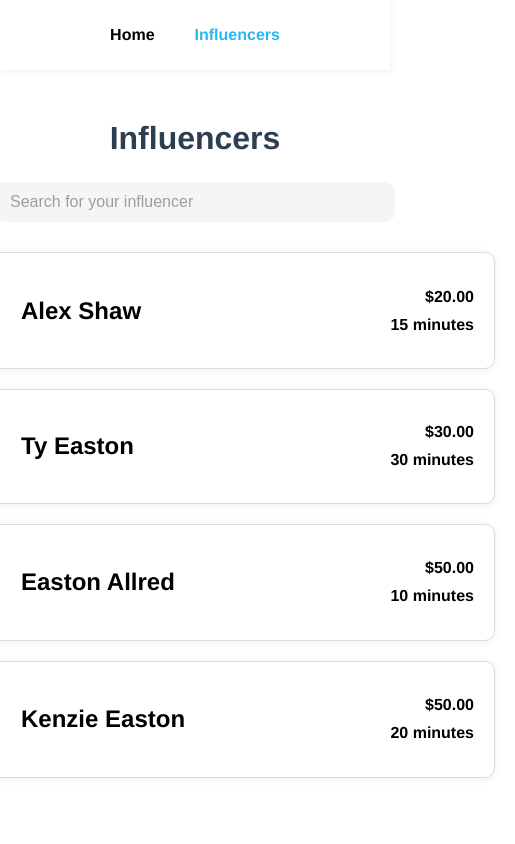
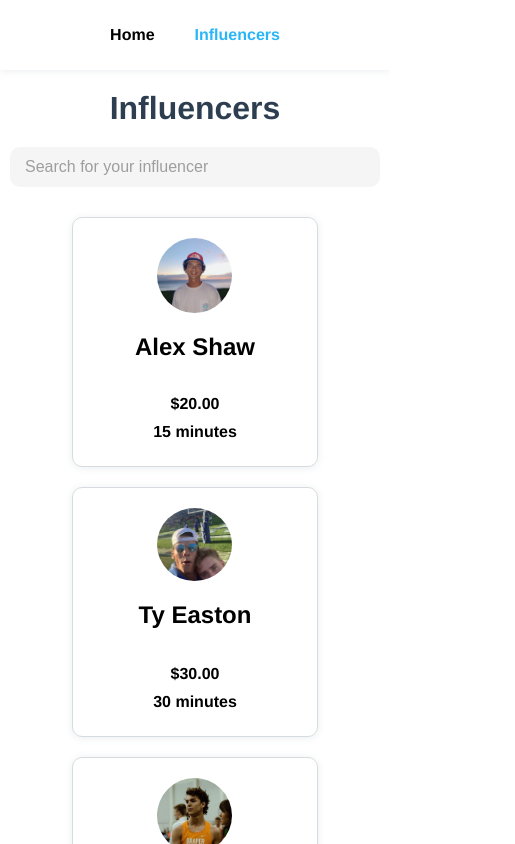
Before and after one commit to alexgshaw/lyvli-original, a Vue app: page /influencers in a window 390 px wide. Shown: the top 844 px of the page, 515 px wide, since content can reach past the window. Built offline with nearby package versions, Linux system fonts and the light colour scheme.

Commit message:
responsive design

```diff
--- a/src/App.vue
+++ b/src/App.vue
@@ -18,6 +18,10 @@
 </template>
 
 <style>
+html {
+  scroll-behavior: smooth;
+}
+
 * {
   margin: 0;
   padding: 0;
@@ -146,4 +150,11 @@ button:hover {
   font-weight: bold;
   color: black;
 }
+
+@media only screen and (max-width: 960px) {
+  #nav {
+    position: static;
+    margin-bottom: 20px;
+  }
+}
 </style>
--- a/src/mock-data.js
+++ b/src/mock-data.js
@@ -74,7 +74,7 @@ let users = [{
   profilePhoto: "/images/easton.jpg",
   availability: [{
       year: 2021,
-      month: 9,
+      month: 10,
       day: 2,
       startHour: 12,
       startMin: 0,
@@ -83,16 +83,16 @@ let users = [{
     },
     {
       year: 2021,
-      month: 9,
+      month: 10,
       day: 14,
       startHour: 18,
       startMin: 0,
-      endHour: 19,
+      endHour: 21,
       endMin: 0,
     },
     {
       year: 2021,
-      month: 9,
+      month: 10,
       day: 29,
       startHour: 14,
       startMin: 0,
--- a/src/views/Influencers.vue
+++ b/src/views/Influencers.vue
@@ -1,7 +1,7 @@
 <template>
   <div class="influencers-container">
     <h1 class="title">Influencers</h1>
-    <div class="search">
+    <div class="search-form">
       <form class="pure-form">
         <!-- <i class="fas fa-search icon"></i> -->
         <input
@@ -128,4 +128,83 @@ export default {
 .info h4 {
   margin: 5px 0;
 }
+
+@media only screen and (max-width: 600px) {
+  .influencers-container {
+    display: flex;
+    flex-direction: column;
+    align-items: center;
+    flex: 1;
+    width: 100%;
+  }
+
+  .search-form {
+    width: 100%;
+  }
+
+  .pure-form {
+    display: flex;
+    /* align-self: stretch; */
+  }
+
+  #search {
+    margin: 0 10px;
+    width: auto;
+    flex: 1;
+    margin-bottom: 20px;
+  }
+
+  .influencers {
+    display: flex;
+    /* width: 100%;
+    padding: 0 20px; */
+    flex-direction: column;
+    align-items: center;
+    justify-content: center;
+  }
+
+  .influencer {
+    display: flex;
+    align-items: center;
+    justify-content: space-between;
+    box-shadow: 0 1px 8px 0 #ebedef;
+    border: 1px solid #d6dbdf;
+    border-radius: 10px;
+    width: 600px;
+    padding: 20px;
+    margin: 10px 20px;
+    text-decoration: none;
+    color: black;
+
+    /* width: 250px; */
+    width: 100%;
+    height: 250px;
+    flex-direction: column;
+  }
+
+  .person {
+    display: flex;
+    align-items: center;
+    text-align: center;
+
+    flex-direction: column;
+  }
+
+  .person img {
+    width: 75px;
+    border-radius: 50%;
+    margin-right: 30px;
+
+    margin-right: 0;
+    margin-bottom: 20px;
+  }
+
+  .info {
+    display: flex;
+    flex-direction: column;
+    align-items: flex-end;
+
+    align-items: center;
+  }
+}
 </style>
--- a/src/views/Schedule.vue
+++ b/src/views/Schedule.vue
@@ -1,8 +1,13 @@
 <template>
   <div class="schedule-appointment">
     <div class="card">
+      <div class="card-selection">
         <div class="card-info">
-        <img class="profile-photo" :src="user.profilePhoto" :alt="user.name" />
+          <img
+            class="profile-photo"
+            :src="user.profilePhoto"
+            :alt="user.name"
+          />
           <h1>Call with {{ user.name }}</h1>
           <div class="card-info-details">
             <h3>Duration: {{ user.duration }} minutes</h3>
@@ -12,7 +17,7 @@
             <p>{{ user.message }}</p>
           </div>
         </div>
-      <div class="vert-div"></div>
+        <!-- <div class="vert-div"></div> -->
         <div class="card-calendar">
           <h2 id="date-time">Select a Date &#38; Time</h2>
           <h3 id="month-name">{{ monthName }} {{ year }}</h3>
@@ -30,9 +35,11 @@
             </div>
             <div
               class="calendar-day"
-            v-for="blank in Array(startDayIndex)"
-            :key="blank"
-          ></div>
+              v-for="(blank, i) in Array(startDayIndex)"
+              :key="i"
+            >
+              {{ blank }}
+            </div>
             <div
               class="calendar-date"
               :class="{
@@ -43,24 +50,25 @@
               }"
               v-on="date.option ? { click: () => setCurrentDate(date) } : {}"
               v-for="date in dates"
-            :key="date"
+              :key="date.fullDate.getTime()"
             >
               {{ date.fullDate.getDate() }}
             </div>
           </div>
         </div>
-      <div class="vert-div"></div>
+      </div>
+
+      <!-- <div class="vert-div"></div> -->
+      <!-- <div class="horizontal-div"></div> -->
+    </div>
+    <div class="card">
       <div id="card-availability">
-        <h3 v-if="timeSlots.length === 0">Select a Date</h3>
-
-        <!-- <router-link
-          v-else
-          class="button"
-          v-for="timeSlot in timeSlots"
-          :to="'/schedule-form/' + user.name"
-        > -->
+        <h2>Open Time Slots</h2>
+        <h3 class="default-message" v-if="timeSlots.length === 0">
+          Select a Date
+        </h3>
+        <div v-else class="buttons">
           <router-link
-          v-else
             class="button"
             v-for="timeSlot in timeSlots"
             :key="formatDateTime(timeSlot)"
@@ -71,10 +79,7 @@
           >
             {{ formatDateTime(timeSlot) }}
           </router-link>
-
-        <!-- <a v-else class="button" @click="log" v-for="timeSlot in timeSlots">
-          {{ formatDateTime(timeSlot) }}
-        </a> -->
+        </div>
       </div>
     </div>
   </div>
@@ -176,6 +181,10 @@ export default {
   methods: {
     setCurrentDate(date) {
       this.currentDate = date;
+
+      // Scroll the next section into view
+      let cardAvailability = document.querySelector("#card-availability");
+      cardAvailability.scrollIntoView();
     },
     iterateMonth(direction) {
       this.month = this.month + direction;
@@ -205,7 +214,9 @@ export default {
 <style scoped>
 .schedule-appointment {
   display: flex;
+  flex-direction: column;
   align-items: center;
+  max-width: 900px;
 }
 
 .user-icons {
@@ -239,15 +250,32 @@ export default {
   display: flex;
   width: auto;
   /* TODO figure out a better way to do this */
-  height: 590px;
+  /* height: 590px; */
   box-shadow: 0 1px 8px 0 #ebedef;
   border: 1px solid #d6dbdf;
   border-radius: 10px;
+
+  flex-direction: column;
+  align-items: center;
+
+  margin: 20px 0;
+  width: 100%;
+}
+
+.card-selection {
+  display: flex;
+  height: 590px;
 }
 
 .vert-div {
   min-height: 100%;
   width: 1px;
+  background-color: #d6dbdf;
+}
+
+.horizontal-div {
+  min-width: 100%;
+  height: 1px;
   background-color: #d6dbdf;
 }
 
@@ -354,13 +382,23 @@ export default {
   background-color: #29b6f6;
 }
 
+.buttons {
+  display: flex;
+  align-items: center;
+  justify-content: center;
+  flex-wrap: wrap;
+}
+
 #card-availability {
   display: flex;
   flex-direction: column;
   align-items: center;
   justify-content: center;
   padding: 40px;
-  width: 250px;
+}
+
+#card-availability h2 {
+  margin-bottom: 20px;
 }
 
 .button {
@@ -380,4 +418,118 @@ export default {
   transition: 0.2s; */
   cursor: pointer;
 }
+
+@media only screen and (min-width: 501px) and (max-width: 960px) {
+  .card-selection {
+    flex-direction: column;
+    align-items: center;
+    height: auto;
+  }
+
+  .vert-div,
+  .horizontal-div {
+    display: none;
+  }
+
+  .card {
+    box-shadow: none;
+    border: none;
+    border-radius: 0;
+    flex-direction: column;
+    align-items: center;
+    height: auto;
+  }
+
+  #card-availability {
+    width: auto;
+    padding: 0 20px;
+  }
+
+  .buttons {
+    display: grid;
+    grid-template-columns: repeat(2, 1fr);
+    gap: 8px;
+  }
+}
+
+/* @media only screen and (max-width: 600px) { */
+@media only screen and (max-width: 500px) {
+  .card-selection {
+    flex-direction: column;
+    align-items: center;
+    height: auto;
+  }
+
+  .card {
+    box-shadow: none;
+    border: none;
+    border-radius: 0;
+    flex-direction: column;
+    align-items: center;
+    height: auto;
+  }
+
+  .vert-div,
+  .horizontal-div {
+    display: none;
+  }
+
+  .card-info {
+    display: flex;
+    flex-direction: column;
+    align-items: center;
+    text-align: center;
+    justify-content: center;
+    padding: 20px;
+    width: 100%;
+  }
+
+  .card-calendar {
+    display: flex;
+    flex-direction: column;
+    align-items: center;
+    max-width: 100%;
+    padding: 20px 20px;
+  }
+
+  .card-calendar #calendar {
+    display: grid;
+    grid-template-columns: repeat(7, 1fr);
+    gap: 8px;
+  }
+
+  .card-calendar #calendar .calendar-day {
+    width: 40px;
+    height: 40px;
+    display: flex;
+    align-items: center;
+    justify-content: center;
+    border-radius: 50%;
+    font-weight: bold;
+  }
+
+  .card-calendar #calendar .calendar-date {
+    width: 40px;
+    height: 40px;
+    display: flex;
+    align-items: center;
+    justify-content: center;
+    border-radius: 50%;
+  }
+
+  #card-availability {
+    padding: 0 20px;
+    width: auto;
+  }
+
+  .buttons {
+    display: grid;
+    grid-template-columns: repeat(2, 1fr);
+    gap: 8px;
+  }
+
+  .default-message {
+    display: none;
+  }
+}
 </style>
--- a/src/views/ScheduleForm.vue
+++ b/src/views/ScheduleForm.vue
@@ -156,4 +156,72 @@ export default {
 button {
   width: 200px;
 }
+
+@media only screen and (max-width: 960px) {
+  .card {
+    box-shadow: none;
+    border: none;
+    border-radius: 0;
+    flex-direction: column;
+    align-items: center;
+  }
+
+  .card-content {
+    display: flex;
+    flex-direction: column;
+    align-items: center;
+    width: 100%;
+    padding: 20px 10px;
+  }
+
+  .header {
+    display: flex;
+    flex-direction: column;
+    align-items: center;
+    margin-bottom: 30px;
+  }
+
+  .form {
+    display: flex;
+    flex-direction: column;
+    align-items: center;
+    width: 100%;
+  }
+
+  .form-section {
+    display: flex;
+    flex-direction: column;
+    align-items: center;
+    width: 100%;
+  }
+
+  .form-input {
+    display: flex;
+    flex: 1;
+    flex-direction: column;
+    margin: 0 10px;
+    width: 100%;
+  }
+
+  .text-input {
+    flex: 1;
+  }
+
+  .form-button {
+    margin-top: 20px;
+  }
+
+  button {
+    width: 200px;
+  }
+}
+
+@media only screen and (max-width: 500px) {
+  .form-button {
+    width: 100%;
+  }
+  button {
+    width: 100%;
+  }
+}
 </style>
```
Lines whose indentation alone changed are shown as unchanged.
